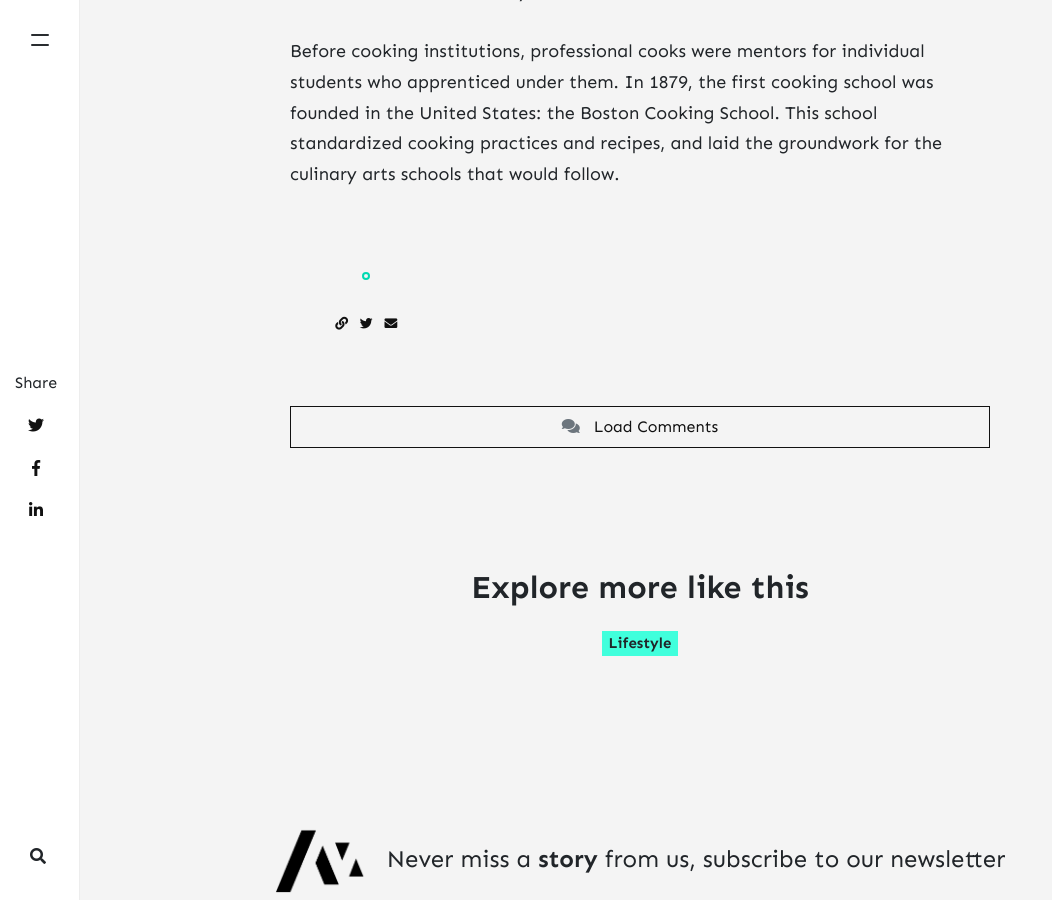
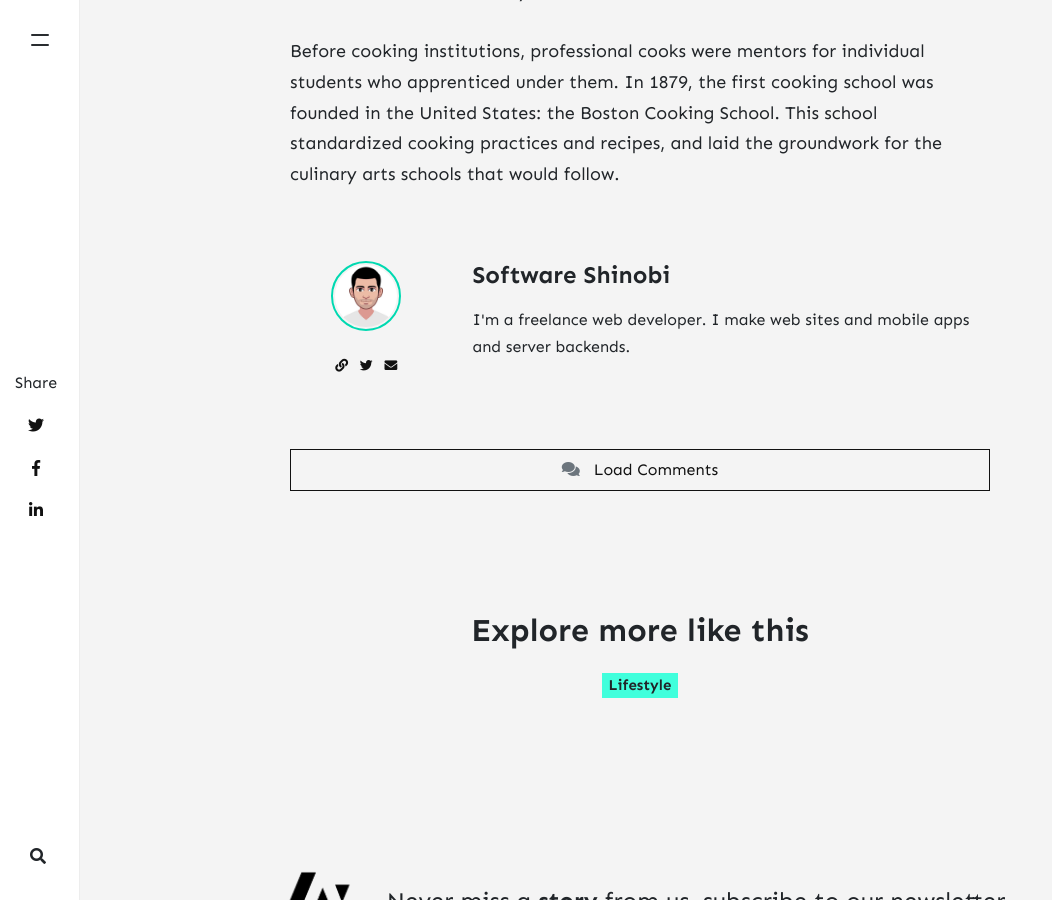
Before and after one commit to TafariKachingwe/christophercatchings.com, a Jekyll site: the page built from _posts/2019-12-01-press-and-education.md, in a window 1280 px wide and 900 px high, scrolled down 2310 px. Shown: the whole window, without its empty margins (0-1052 px from the left). Built offline with Jekyll 4.4.1, drawn with Linux system fonts in a browser that asks for light colours; nearby versions of some CDN libraries; comment, search, counter and statistics services are not loaded; some of the changed text lies outside the part shown.

Commit message:
automated terminal push

```diff
--- a/_config.yml
+++ b/_config.yml
@@ -23,11 +23,11 @@ include: ["_pages"]
 
 permalink: /:title/
 
-email: wowthemesnet@gmail.com
+email: the.software.shinobi@gmail.com
 
 # Authors
 authors:
-  sal:
+  softwareshinobi:
     name: softwareshinobi
     display_name: Software Shinobi
     avatar: 'assets/images/avatar-sal.png'
```
